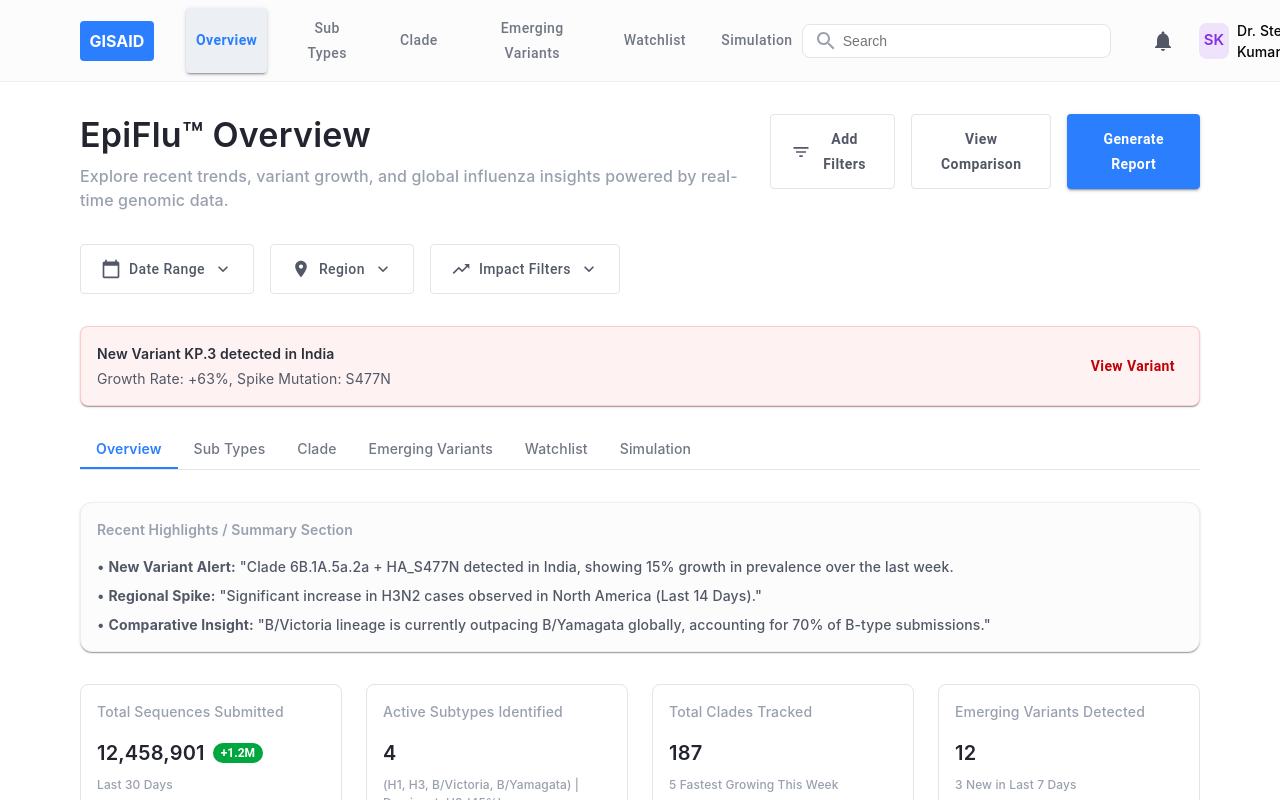
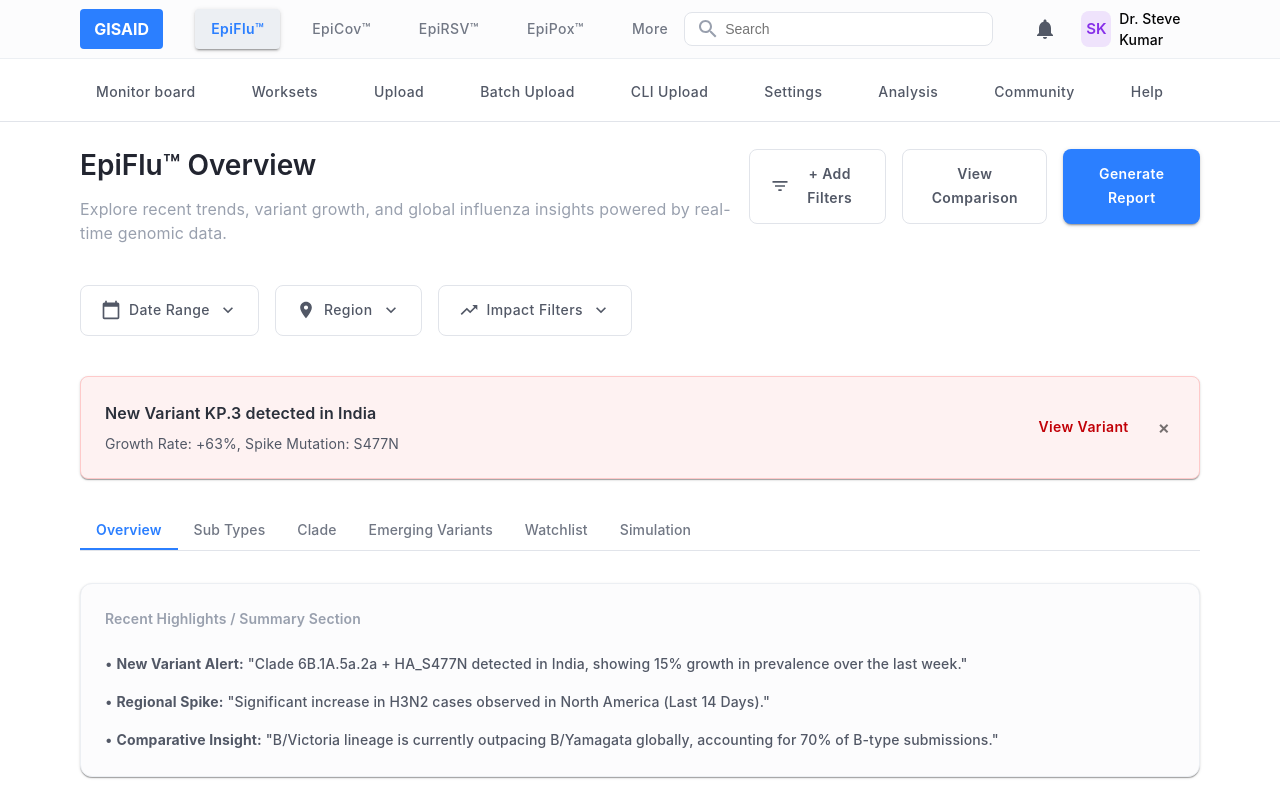
Before and after one commit to Sangeethramuk/GISAID, a React (Vite) app: page / in a window 1280 px wide. Shown: the top 800 px of the page. Built offline with nearby package versions, Linux system fonts and the light colour scheme.

Commit message:
Enhance: Improve aesthetics and layout to match design image - Update navigation structure with EpiFlu™, EpiCov™ tabs - Add secondary navigation bar - Improve typography, spacing, and visual hierarchy - Enhance card layouts and button styling - Better color scheme and focus states

```diff
--- a/src/App.css
+++ b/src/App.css
@@ -9,6 +9,7 @@
   -webkit-font-smoothing: antialiased;
   -moz-osx-font-smoothing: grayscale;
   overflow-x: hidden;
+  background-color: #ffffff;
 }
 
 /* Ensure full width for Material-UI containers */
@@ -47,6 +48,8 @@
   padding: 0;
   width: 100vw;
   overflow-x: hidden;
+  background-color: #ffffff;
+  font-family: 'Inter', sans-serif;
 }
 
 html {
@@ -57,11 +60,13 @@
 /* Custom button styles */
 .MuiButton-root {
   text-transform: none !important;
+  font-family: 'Inter', sans-serif !important;
 }
 
 /* Custom card styles */
 .MuiCard-root {
   transition: box-shadow 0.2s ease-in-out;
+  border-radius: 8px !important;
 }
 
 .MuiCard-root:hover {
@@ -95,6 +100,7 @@
 /* Custom chip styles */
 .MuiChip-root {
   font-weight: 600 !important;
+  font-family: 'Inter', sans-serif !important;
 }
 
 /* Custom icon button styles */
@@ -104,6 +110,16 @@
 
 .MuiIconButton-root:hover {
   background-color: rgba(43, 127, 255, 0.08) !important;
+}
+
+/* Enhanced spacing and layout */
+.MuiBox-root {
+  font-family: 'Inter', sans-serif !important;
+}
+
+/* Paper component enhancements */
+.MuiPaper-root {
+  font-family: 'Inter', sans-serif !important;
 }
 
 /* Responsive adjustments */
@@ -119,3 +135,17 @@
     margin-bottom: 16px;
   }
 }
+
+/* Enhanced focus states */
+button:focus,
+input:focus,
+textarea:focus {
+  outline: 2px solid #2b7fff !important;
+  outline-offset: 2px !important;
+}
+
+/* Better visual hierarchy */
+h1, h2, h3, h4, h5, h6 {
+  font-family: 'Inter', sans-serif !important;
+  font-weight: 600 !important;
+}
--- a/src/components/GisaidOverview.tsx
+++ b/src/components/GisaidOverview.tsx
@@ -78,7 +78,7 @@
                 GISAID
               </Box>
 
-              {/* Navigation Tabs */}
+              {/* Primary Navigation Tabs */}
               <Box sx={{ display: 'flex', gap: 2 }}>
                 <Button
                   variant="contained"
@@ -96,7 +96,7 @@
                     }
                   }}
                 >
-                  Overview
+                  EpiFlu™
                 </Button>
                 <Button
                   variant="text"
@@ -113,7 +113,7 @@
                     }
                   }}
                 >
-                  Sub Types
+                  EpiCov™
                 </Button>
                 <Button
                   variant="text"
@@ -130,7 +130,7 @@
                     }
                   }}
                 >
-                  Clade
+                  EpiRSV™
                 </Button>
                 <Button
                   variant="text"
@@ -147,7 +147,7 @@
                     }
                   }}
                 >
-                  Emerging Variants
+                  EpiPox™
                 </Button>
                 <Button
                   variant="text"
@@ -164,24 +164,7 @@
                     }
                   }}
                 >
-                  Watchlist
-                </Button>
-                <Button
-                  variant="text"
-                  sx={{
-                    color: '#717784',
-                    textTransform: 'none',
-                    fontSize: 14,
-                    fontWeight: 500,
-                    px: 2,
-                    py: 1,
-                    borderRadius: 1,
-                    '&:hover': {
-                      bgcolor: '#fcfcfd'
-                    }
-                  }}
-                >
-                  Simulation
+                  More
                 </Button>
               </Box>
             </Box>
@@ -248,6 +231,170 @@
         </Container>
       </Box>
 
+      {/* Secondary Navigation Bar */}
+      <Box sx={{
+        bgcolor: '#ffffff',
+        borderBottom: '1px solid #e1e4ea',
+        position: 'sticky',
+        top: 64,
+        zIndex: 999,
+        width: '100%'
+      }}>
+        <Container maxWidth={false} sx={{ px: 5, width: '100%', maxWidth: '100%' }}>
+          <Box sx={{
+            display: 'flex',
+            alignItems: 'center',
+            py: 1,
+            gap: 3
+          }}>
+            <Button
+              variant="text"
+              sx={{
+                color: '#525866',
+                textTransform: 'none',
+                fontSize: 14,
+                fontWeight: 500,
+                px: 2,
+                py: 1,
+                '&:hover': {
+                  bgcolor: '#f8f9fa'
+                }
+              }}
+            >
+              Monitor board
+            </Button>
+            <Button
+              variant="text"
+              sx={{
+                color: '#525866',
+                textTransform: 'none',
+                fontSize: 14,
+                fontWeight: 500,
+                px: 2,
+                py: 1,
+                '&:hover': {
+                  bgcolor: '#f8f9fa'
+                }
+              }}
+            >
+              Worksets
+            </Button>
+            <Button
+              variant="text"
+              sx={{
+                color: '#525866',
+                textTransform: 'none',
+                fontSize: 14,
+                fontWeight: 500,
+                px: 2,
+                py: 1,
+                '&:hover': {
+                  bgcolor: '#f8f9fa'
+                }
+              }}
+            >
+              Upload
+            </Button>
+            <Button
+              variant="text"
+              sx={{
+                color: '#525866',
+                textTransform: 'none',
+                fontSize: 14,
+                fontWeight: 500,
+                px: 2,
+                py: 1,
+                '&:hover': {
+                  bgcolor: '#f8f9fa'
+                }
+              }}
+            >
+              Batch Upload
+            </Button>
+            <Button
+              variant="text"
+              sx={{
+                color: '#525866',
+                textTransform: 'none',
+                fontSize: 14,
+                fontWeight: 500,
+                px: 2,
+                py: 1,
+                '&:hover': {
+                  bgcolor: '#f8f9fa'
+                }
+              }}
+            >
+              CLI Upload
+            </Button>
+            <Button
+              variant="text"
+              sx={{
+                color: '#525866',
+                textTransform: 'none',
+                fontSize: 14,
+                fontWeight: 500,
+                px: 2,
+                py: 1,
+                '&:hover': {
+                  bgcolor: '#f8f9fa'
+                }
+              }}
+            >
+              Settings
+            </Button>
+            <Button
+              variant="text"
+              sx={{
+                color: '#525866',
+                textTransform: 'none',
+                fontSize: 14,
+                fontWeight: 500,
+                px: 2,
+                py: 1,
+                '&:hover': {
+                  bgcolor: '#f8f9fa'
+                }
+              }}
+            >
+              Analysis
+            </Button>
+            <Button
+              variant="text"
+              sx={{
+                color: '#525866',
+                textTransform: 'none',
+                fontSize: 14,
+                fontWeight: 500,
+                px: 2,
+                py: 1,
+                '&:hover': {
+                  bgcolor: '#f8f9fa'
+                }
+              }}
+            >
+              Community
+            </Button>
+            <Button
+              variant="text"
+              sx={{
+                color: '#525866',
+                textTransform: 'none',
+                fontSize: 14,
+                fontWeight: 500,
+                px: 2,
+                py: 1,
+                '&:hover': {
+                  bgcolor: '#f8f9fa'
+                }
+              }}
+            >
+              Help
+            </Button>
+          </Box>
+        </Container>
+      </Box>
+
       {/* Main Content */}
       <Container maxWidth={false} sx={{ px: 5, py: 4, width: '100%', maxWidth: '100%' }}>
         {/* Page Header */}
@@ -255,20 +402,22 @@
           display: 'flex',
           justifyContent: 'space-between',
           alignItems: 'flex-start',
-          mb: 4
+          mb: 5
         }}>
           <Box>
-            <Typography variant="h4" sx={{
+            <Typography variant="h3" sx={{
               color: '#222530',
-              fontWeight: 600,
-              mb: 1
+              fontWeight: 700,
+              mb: 2,
+              fontSize: '28px'
             }}>
               EpiFlu™ Overview
             </Typography>
             <Typography sx={{
               color: '#99a0ae',
               fontSize: 16,
-              fontWeight: 500
+              fontWeight: 400,
+              lineHeight: 1.5
             }}>
               Explore recent trends, variant growth, and global influenza insights powered by real-time genomic data.
             </Typography>
@@ -285,10 +434,11 @@
                 fontSize: 14,
                 fontWeight: 600,
                 px: 3,
-                py: 1.5
+                py: 1.5,
+                borderRadius: 2
               }}
             >
-              Add Filters
+              + Add Filters
             </Button>
             <Button
               variant="outlined"
@@ -299,7 +449,8 @@
                 fontSize: 14,
                 fontWeight: 600,
                 px: 3,
-                py: 1.5
+                py: 1.5,
+                borderRadius: 2
               }}
             >
               View Comparison
@@ -313,6 +464,7 @@
                 fontWeight: 600,
                 px: 3,
                 py: 1.5,
+                borderRadius: 2,
                 '&:hover': {
                   bgcolor: '#0561e2'
                 }
@@ -324,7 +476,7 @@
         </Box>
 
         {/* Filters */}
-        <Box sx={{ display: 'flex', gap: 2, mb: 4 }}>
+        <Box sx={{ display: 'flex', gap: 2, mb: 5 }}>
           <Button
             variant="outlined"
             startIcon={<CalendarToday />}
@@ -336,7 +488,8 @@
               fontSize: 14,
               fontWeight: 500,
               px: 3,
-              py: 1.5
+              py: 1.5,
+              borderRadius: 2
             }}
           >
             Date Range
@@ -352,7 +505,8 @@
               fontSize: 14,
               fontWeight: 500,
               px: 3,
-              py: 1.5
+              py: 1.5,
+              borderRadius: 2
             }}
           >
             Region
@@ -368,7 +522,8 @@
               fontSize: 14,
               fontWeight: 500,
               px: 3,
-              py: 1.5
+              py: 1.5,
+              borderRadius: 2
             }}
           >
             Impact Filters
@@ -380,16 +535,16 @@
           bgcolor: '#fef2f2',
           border: '1px solid #fecaca',
           borderRadius: 2,
-          p: 2,
-          mb: 4
+          p: 3,
+          mb: 5
         }}>
           <Box sx={{ display: 'flex', justifyContent: 'space-between', alignItems: 'center' }}>
             <Box>
               <Typography sx={{
                 color: '#2b303b',
-                fontSize: 14,
+                fontSize: 16,
                 fontWeight: 600,
-                mb: 0.5
+                mb: 1
               }}>
                 New Variant KP.3 detected in India
               </Typography>
@@ -401,6 +556,7 @@
                 Growth Rate: +63%, Spike Mutation: S477N
               </Typography>
             </Box>
+            <Box sx={{ display: 'flex', alignItems: 'center', gap: 2 }}>
               <Button
                 sx={{
                   color: '#c10007',
@@ -414,6 +570,10 @@
               >
                 View Variant
               </Button>
+              <IconButton size="small">
+                <Typography sx={{ fontSize: 18, fontWeight: 600 }}>×</Typography>
+              </IconButton>
+            </Box>
           </Box>
         </Paper>
 
@@ -489,36 +649,39 @@
           bgcolor: '#fcfcfd',
           border: '1px solid #eceff3',
           borderRadius: 3,
-          p: 2,
-          mb: 4
+          p: 3,
+          mb: 5
         }}>
           <Typography sx={{
             color: '#99a0ae',
             fontSize: 14,
             fontWeight: 600,
-            mb: 2
+            mb: 3
           }}>
             Recent Highlights / Summary Section
           </Typography>
-          <Box sx={{ display: 'flex', flexDirection: 'column', gap: 1 }}>
+          <Box sx={{ display: 'flex', flexDirection: 'column', gap: 2 }}>
             <Typography sx={{
               color: '#525866',
               fontSize: 14,
-              fontWeight: 500
+              fontWeight: 500,
+              lineHeight: 1.6
             }}>
-              • <strong>New Variant Alert:</strong> "Clade 6B.1A.5a.2a + HA_S477N detected in India, showing 15% growth in prevalence over the last week.
+              • <strong>New Variant Alert:</strong> "Clade 6B.1A.5a.2a + HA_S477N detected in India, showing 15% growth in prevalence over the last week."
             </Typography>
             <Typography sx={{
               color: '#525866',
               fontSize: 14,
-              fontWeight: 500
+              fontWeight: 500,
+              lineHeight: 1.6
             }}>
               • <strong>Regional Spike:</strong> "Significant increase in H3N2 cases observed in North America (Last 14 Days)."
             </Typography>
             <Typography sx={{
               color: '#525866',
               fontSize: 14,
-              fontWeight: 500
+              fontWeight: 500,
+              lineHeight: 1.6
             }}>
               • <strong>Comparative Insight:</strong> "B/Victoria lineage is currently outpacing B/Yamagata globally, accounting for 70% of B-type submissions."
             </Typography>
@@ -526,14 +689,15 @@
         </Paper>
 
         {/* Key Metrics */}
-        <Box sx={{ display: 'flex', gap: 3, mb: 4 }}>
+        <Box sx={{ display: 'flex', gap: 3, mb: 5 }}>
           <Box sx={{ flex: 1 }}>
             <Card sx={{
               border: '1px solid #e1e4ea',
               borderRadius: 2,
-              boxShadow: '0px 1px 1px 0px rgba(5,5,6,0.04)'
+              boxShadow: '0px 1px 1px 0px rgba(5,5,6,0.04)',
+              height: '100%'
             }}>
-              <CardContent sx={{ p: 2 }}>
+              <CardContent sx={{ p: 3 }}>
                 <Typography sx={{
                   color: '#99a0ae',
                   fontSize: 14,
@@ -545,8 +709,8 @@
                 <Box sx={{ display: 'flex', alignItems: 'center', gap: 1, mb: 1 }}>
                   <Typography sx={{
                     color: '#222530',
-                    fontSize: 20,
-                    fontWeight: 600
+                    fontSize: 24,
+                    fontWeight: 700
                   }}>
                     12,458,901
                   </Typography>
@@ -577,9 +741,10 @@
             <Card sx={{
               border: '1px solid #e1e4ea',
               borderRadius: 2,
-              boxShadow: '0px 1px 1px 0px rgba(5,5,6,0.04)'
+              boxShadow: '0px 1px 1px 0px rgba(5,5,6,0.04)',
+              height: '100%'
             }}>
-              <CardContent sx={{ p: 2 }}>
+              <CardContent sx={{ p: 3 }}>
                 <Typography sx={{
                   color: '#99a0ae',
                   fontSize: 14,
@@ -590,8 +755,8 @@
                 </Typography>
                 <Typography sx={{
                   color: '#222530',
-                  fontSize: 20,
-                  fontWeight: 600,
+                  fontSize: 24,
+                  fontWeight: 700,
                   mb: 1
                 }}>
                   4
@@ -611,9 +776,10 @@
             <Card sx={{
               border: '1px solid #e1e4ea',
               borderRadius: 2,
-              boxShadow: '0px 1px 1px 0px rgba(5,5,6,0.04)'
+              boxShadow: '0px 1px 1px 0px rgba(5,5,6,0.04)',
+              height: '100%'
             }}>
-              <CardContent sx={{ p: 2 }}>
+              <CardContent sx={{ p: 3 }}>
                 <Typography sx={{
                   color: '#99a0ae',
                   fontSize: 14,
@@ -624,8 +790,8 @@
                 </Typography>
                 <Typography sx={{
                   color: '#222530',
-                  fontSize: 20,
-                  fontWeight: 600,
+                  fontSize: 24,
+                  fontWeight: 700,
                   mb: 1
                 }}>
                   187
@@ -645,9 +811,10 @@
             <Card sx={{
               border: '1px solid #e1e4ea',
               borderRadius: 2,
-              boxShadow: '0px 1px 1px 0px rgba(5,5,6,0.04)'
+              boxShadow: '0px 1px 1px 0px rgba(5,5,6,0.04)',
+              height: '100%'
             }}>
-              <CardContent sx={{ p: 2 }}>
+              <CardContent sx={{ p: 3 }}>
                 <Typography sx={{
                   color: '#99a0ae',
                   fontSize: 14,
@@ -658,8 +825,8 @@
                 </Typography>
                 <Typography sx={{
                   color: '#222530',
-                  fontSize: 20,
-                  fontWeight: 600,
+                  fontSize: 24,
+                  fontWeight: 700,
                   mb: 1
                 }}>
                   12
```
Lines whose indentation alone changed are shown as unchanged.
